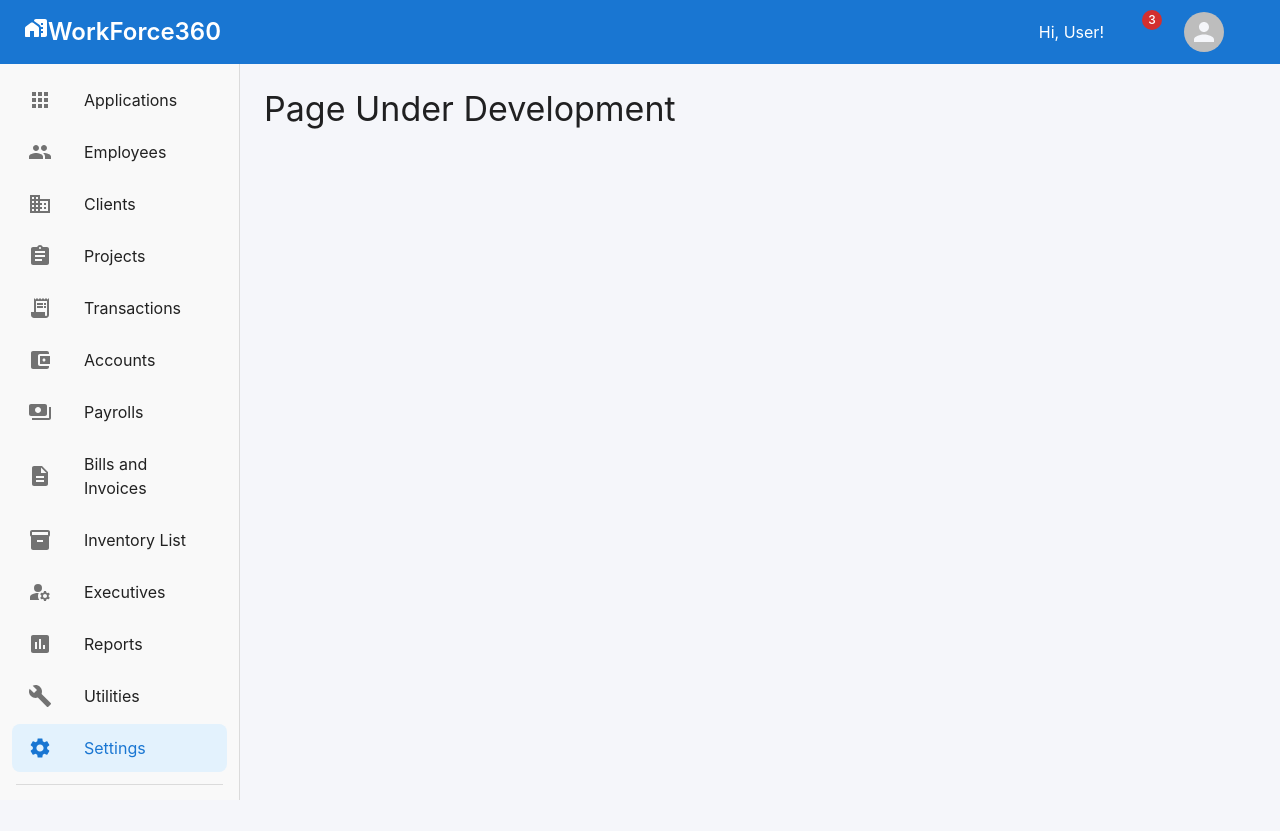
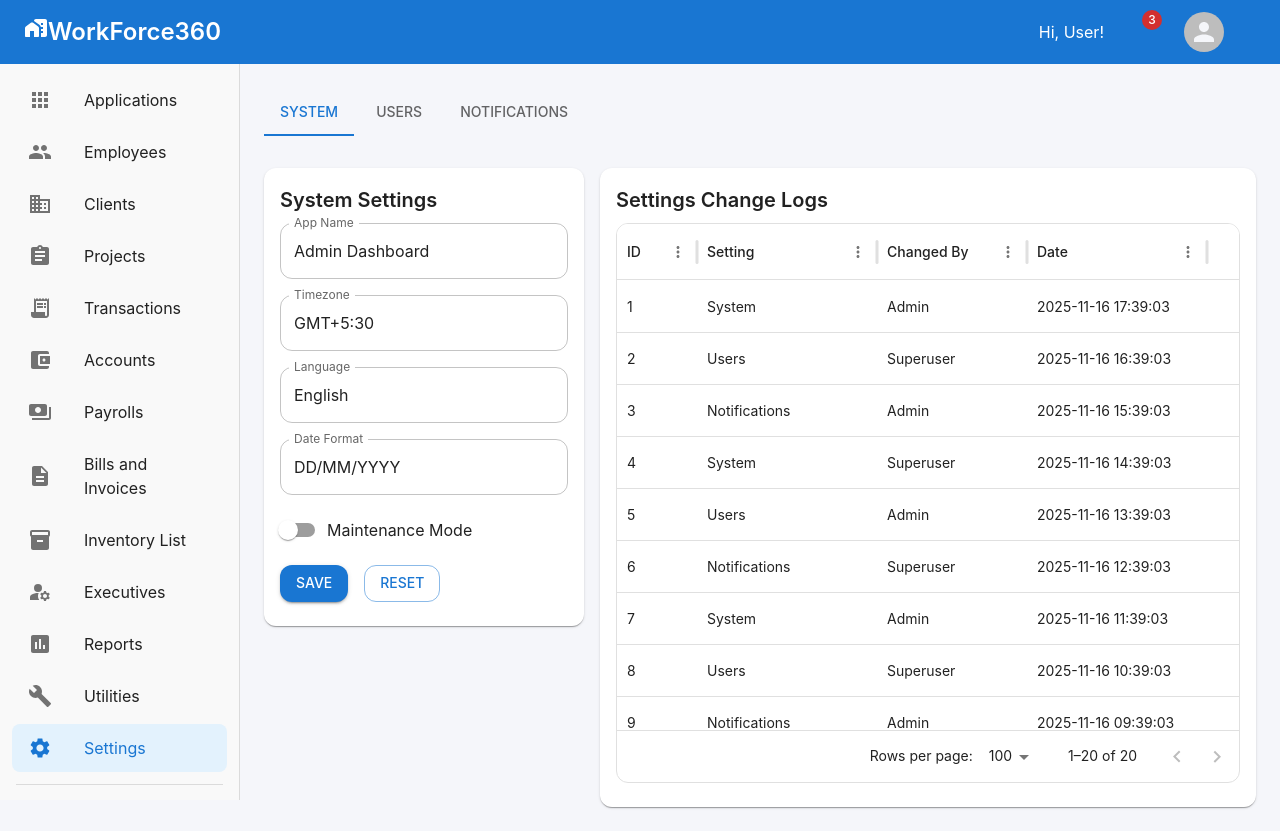
Before and after one commit to ahm-ansari/workforce360, a Next.js app in the folder workforce360-frontend/: page /settings in a window 1280 px wide. Before the commit the page ends 800 px from the top, so only its background shows below. Built offline with nearby package versions, Linux system fonts and the light colour scheme; sample sign-in values are in the browser's storage; some icons are missing.

Commit message:
Update index.jsx

```diff
--- a/workforce360-frontend/src/pages/settings/index.jsx
+++ b/workforce360-frontend/src/pages/settings/index.jsx
@@ -1,15 +1,40 @@
 import { Typography, Box} from '@mui/material';
 import AdminLayout from '@/components/layout/AdminLayout';
+import SystemSettings from '@/components/settings/SystemSettings';
+import UserSettings from '@/components/settings/UserSettings';
+import NotificationSettings from '@/components/settings/NotificationSettings';
+
+import SettingsLogs from '@/components/settings/SettingsLogs';
+import { Grid } from '@mui/material';
+
+import Tabs from '@mui/material/Tabs';
+import Tab from '@mui/material/Tab';
+import { useState } from 'react';
+import { SpaceBar } from '@mui/icons-material';
+
 
 export default function Page() {
+  const [tab, setTab] = useState(0);
+  const handleChange = (_, newValue) => setTab(newValue);
 
   return (
     <AdminLayout>
-      <Box className="flex">
-        <Typography variant="h4" gutterBottom>
-          Page Under Development
-        </Typography>
-      </Box>
+        <Tabs value={tab} onChange={handleChange} sx={{ mb: 4 }} size={{ xs: 12 }}>
+          <Tab label="System" />
+          <Tab label="Users" />
+          <Tab label="Notifications" />
+        </Tabs>
+
+        <Grid container spacing={2}>
+          <Grid size={{ xs: 12, md: 4 }}>
+            {tab === 0 && <SystemSettings />}
+            {tab === 1 && <UserSettings />}
+            {tab === 2 && <NotificationSettings />}
+          </Grid>
+          <Grid size={{xs: 12, md: 8}}>
+            <SettingsLogs />
+          </Grid>
+        </Grid>
     </AdminLayout>
   );
 }
```
